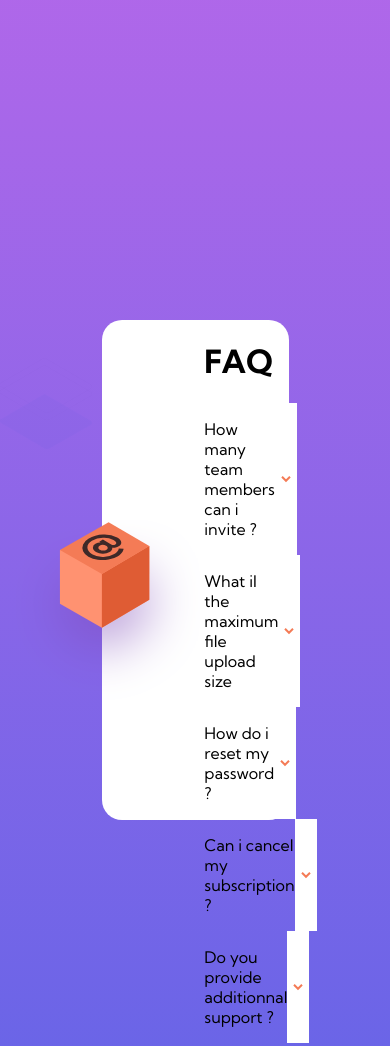
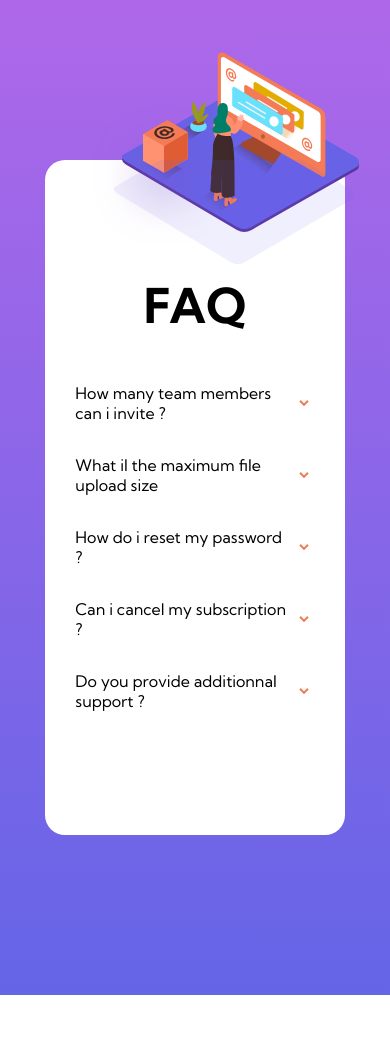
Before and after one commit to MarieCharton/Challenge-Front-End-01, a plain HTML site: page index.html in a window 390 px wide. After the commit the page ends 995 px from the top, so only its background shows below. Drawn offline with Linux system fonts and the light colour scheme; a script that the page names is missing.

Commit message:
mobile css done

```diff
--- a/css/style.css
+++ b/css/style.css
@@ -16,7 +16,6 @@
 
 
 body{
-    /* background: linear-gradient(#9157C0,#8DC5E7); */
     background-image: linear-gradient(var(--soft-violet), var(--soft-blue));
     font-family: 'Kumbh Sans', sans-serif;
 }
@@ -44,6 +43,12 @@ body{
     /* background-color: blue; */
     width: 40%;
     margin: auto;
+}
+#woman{
+    display: none;
+}
+#mobile-pattern{
+    display: none;
 }
 #pattern{
     width: 50%;
@@ -73,3 +78,39 @@ body{
     cursor: pointer;
     /* transform: rotate(180deg); */
 }
+
+/* Media queries  */
+@media (max-width:767px){
+    #wrapper{
+        width:80%;
+        height: 600px;
+        margin: 10em auto;
+        padding: 25px 0 50px 0;
+    }
+    .images{
+        display: none;
+
+    }
+    #woman{
+        display: inline;
+        position: absolute;
+        left:16%;
+        top: -16%;
+    }
+    #mobile-pattern{
+        display: inline;
+        position: absolute;
+        left:23%;
+        top: 0%;
+
+    }
+    .faq{
+        width: 80%;
+        margin: auto;
+        font-size: 1em;
+    }
+    h1{
+        text-align: center;
+        font-size: 3em;
+    }
+  }
--- a/index.html
+++ b/index.html
@@ -13,6 +13,8 @@
 <body>
     <div id = "container">
       <div id="wrapper">
+        <img id ="woman" src="images/illustration-woman-online-mobile.svg" alt="woman">
+        <img id ="mobile-pattern" src="images/bg-pattern-mobile.svg" alt="pattern-mobile">
         <div class="images">
           <img id ="box"src="images/illustration-box-desktop.svg" alt="box">
           <img id ="pattern" src="images/bg-pattern-desktop.svg" alt="pattern">
```
